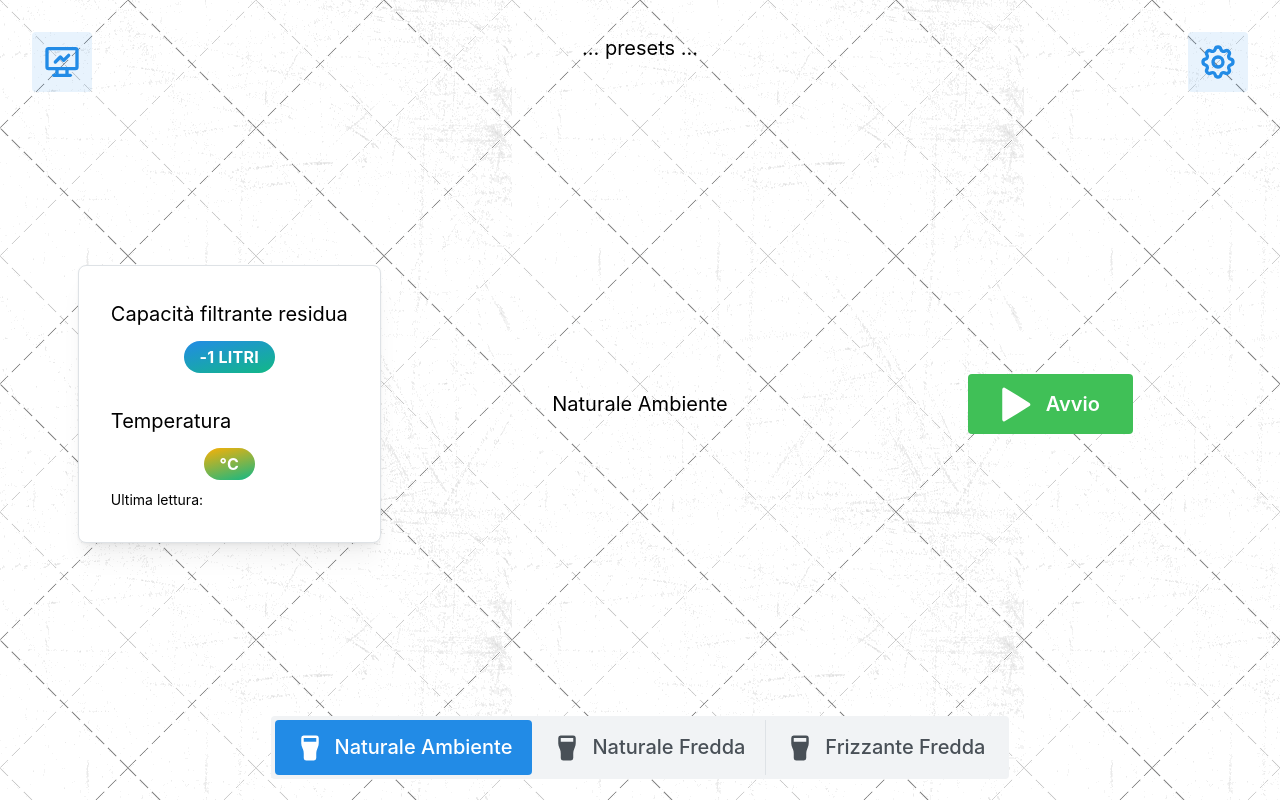
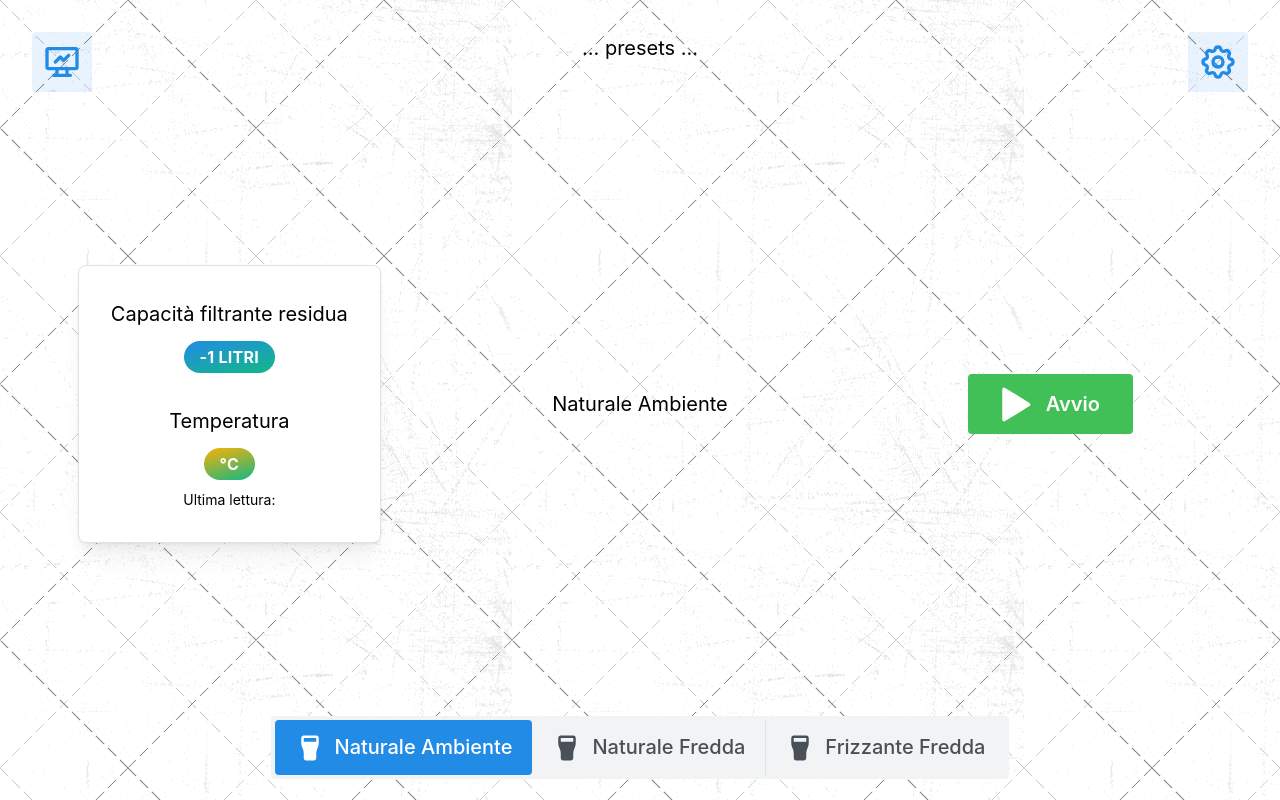
Before and after one commit to manuelzanaboni/Water-Dispenser, a Next.js app: page / in a window 1280 px wide. Built offline with nearby package versions, Linux system fonts and the light colour scheme; no server answers; the database is empty.

Commit message:
Centered panels

```diff
--- a/src/components/client/FilterPanel.tsx
+++ b/src/components/client/FilterPanel.tsx
@@ -2,7 +2,7 @@
 
 import { useCallback, useEffect, useMemo, useState } from "react";
 
-import { Badge, Center, Stack, Text } from "@mantine/core";
+import { Badge, Stack, Text } from "@mantine/core";
 
 import { getAggregateDispenses, getCurrentFilter } from "@/service/db";
 import { AggregateDispenseModel, DispenseOperation, FilterModel } from "@/service/types";
@@ -35,18 +35,16 @@
     }, [fetchData]);
 
     return (
-        <Stack gap="xs">
+        <Stack gap="xs" align="center">
             <Text size="xl">
                 Capacità filtrante residua
             </Text>
-            <Center>
             <Badge
                 size="xl"
                 variant="gradient"
                 gradient={{ from: 'blue', to: 'teal', deg: 165 }}>
                 {capacity} litri
             </Badge>
-            </Center>
         </Stack>
     );
 }
--- a/src/components/client/RefrigeratorPanel.tsx
+++ b/src/components/client/RefrigeratorPanel.tsx
@@ -2,7 +2,7 @@
 
 import { useCallback, useEffect, useState } from "react";
 
-import { Badge, Center, Stack, Text } from "@mantine/core";
+import { Badge, Stack, Text } from "@mantine/core";
 
 import { RefrigeratorModel } from "@/service/types";
 import { buildTimestamp } from "@/service/utils";
@@ -24,11 +24,10 @@
     }, [fetchState]);
 
     return (
-        <Stack gap="xs">
+        <Stack gap="xs" align="center">
             <Text size="xl">
                 Temperatura
             </Text>
-            <Center>
             <Badge
                 size="xl"
                 variant="gradient"
@@ -37,7 +36,6 @@
                     Math.round(refrigeratorState?.temperature * 10) / 10
                     : ""} °C
             </Badge>
-            </Center>
             <Text size="sm">
                 Ultima lettura: {refrigeratorState ? buildTimestamp(refrigeratorState.ts) : ""}
             </Text>
```
Lines whose indentation alone changed are shown as unchanged.
